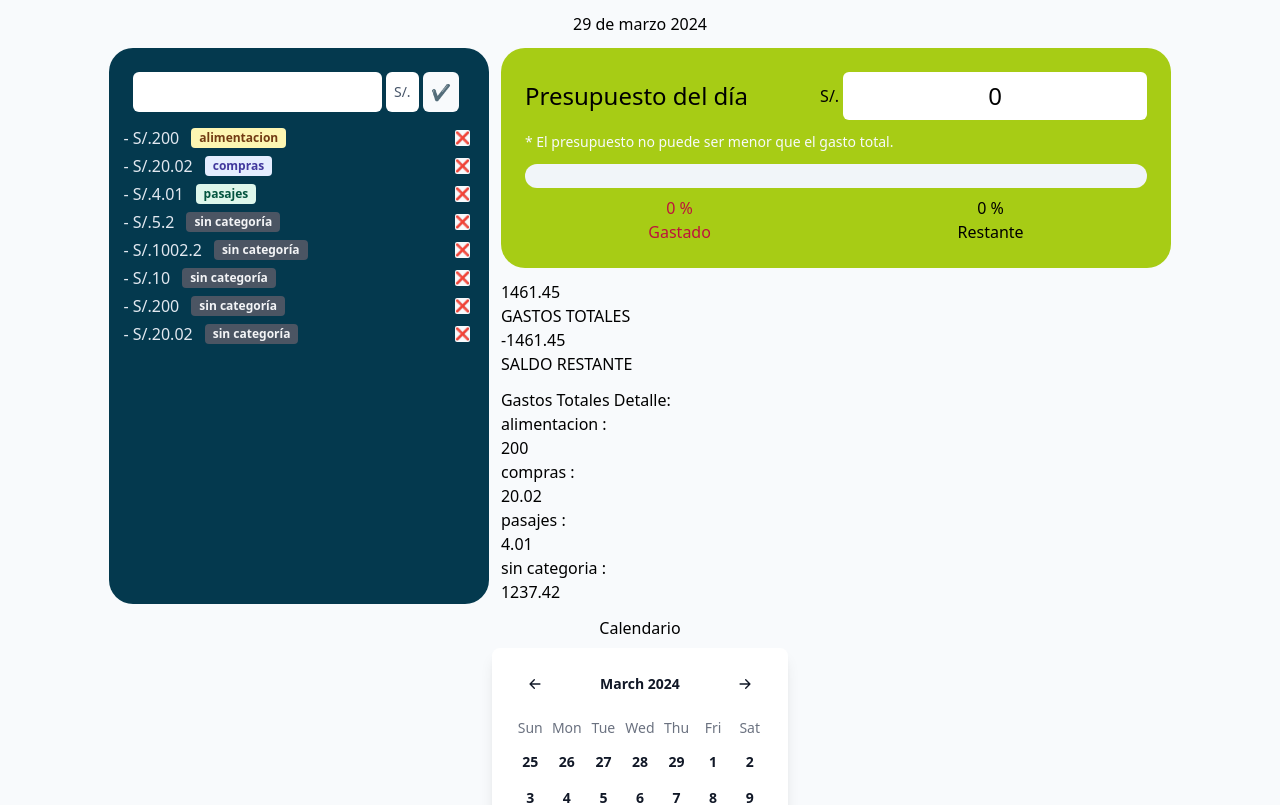
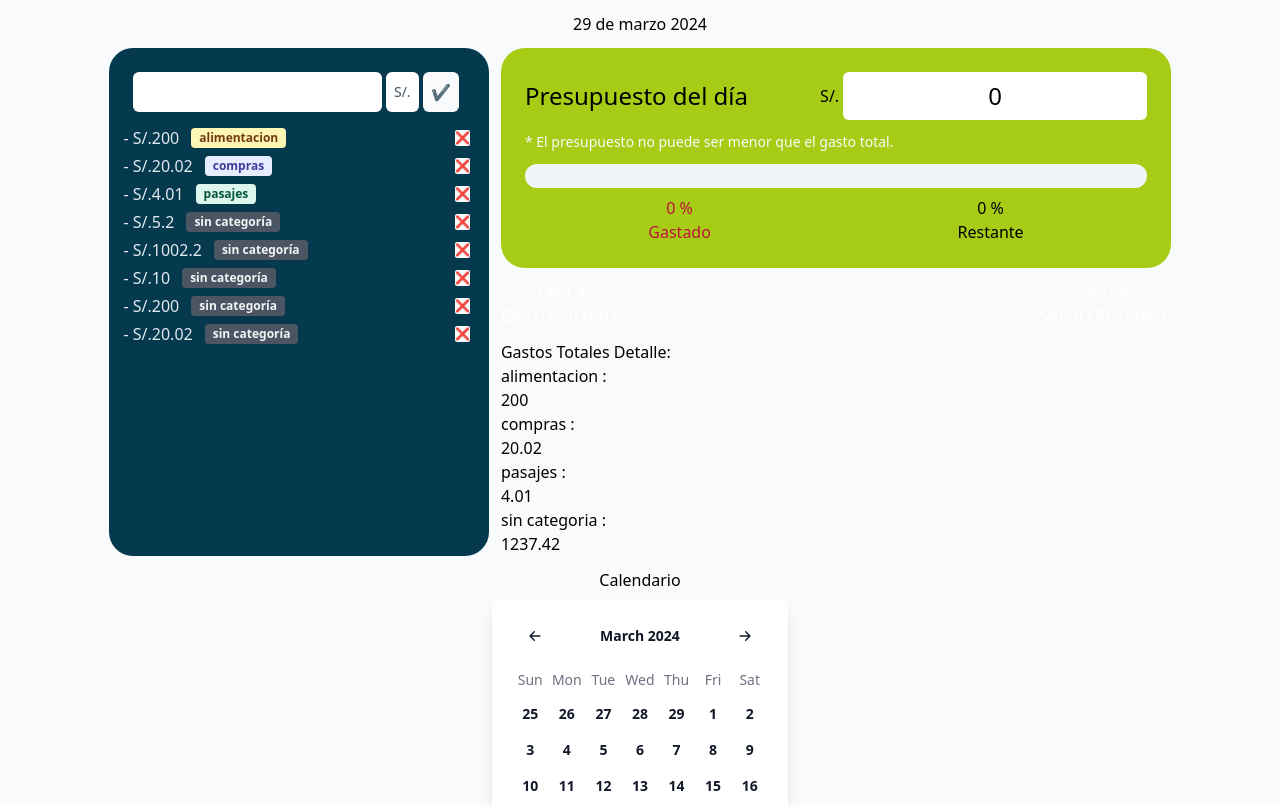
Before and after one commit to nattdev/expense-record-app, a React (Vite) app in the folder client/: page / in a window 1280 px wide. Shown: the top 805 px of the page. Built offline with nearby package versions, Linux system fonts and the light colour scheme.

Commit message:
Add tailwindcss styles to wrapper

```diff
--- a/client/src/App.jsx
+++ b/client/src/App.jsx
@@ -17,7 +17,7 @@ function App() {
         <main className="grid grid-cols-[auto_auto] auto-rows-auto gap-3">
           <ExpensesRegister />
           <BudgetStatistics />
-          <div>
+          <div className="flex justify-between text-center text-white">
             <TotalExpenses />
             <RemainingBudget />
           </div>
```
